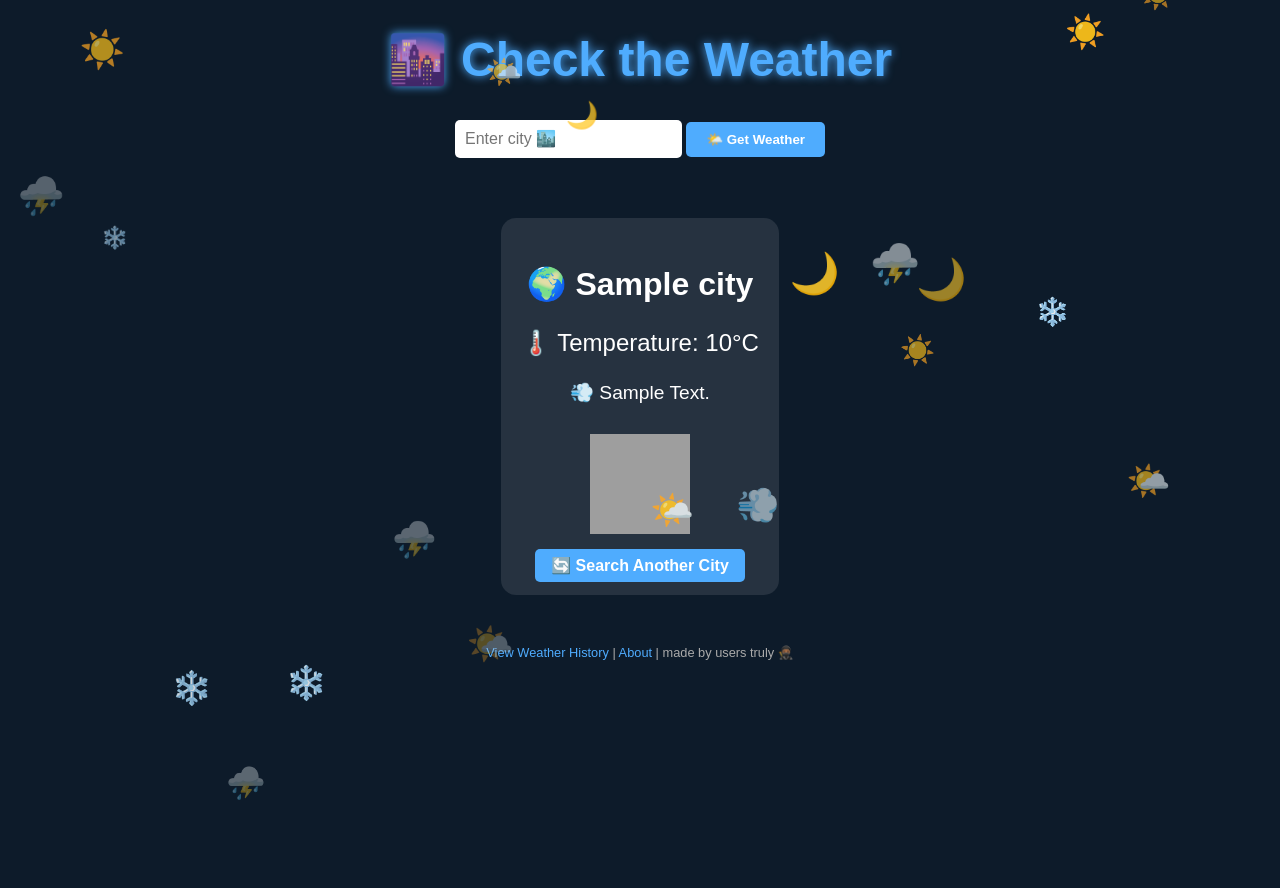
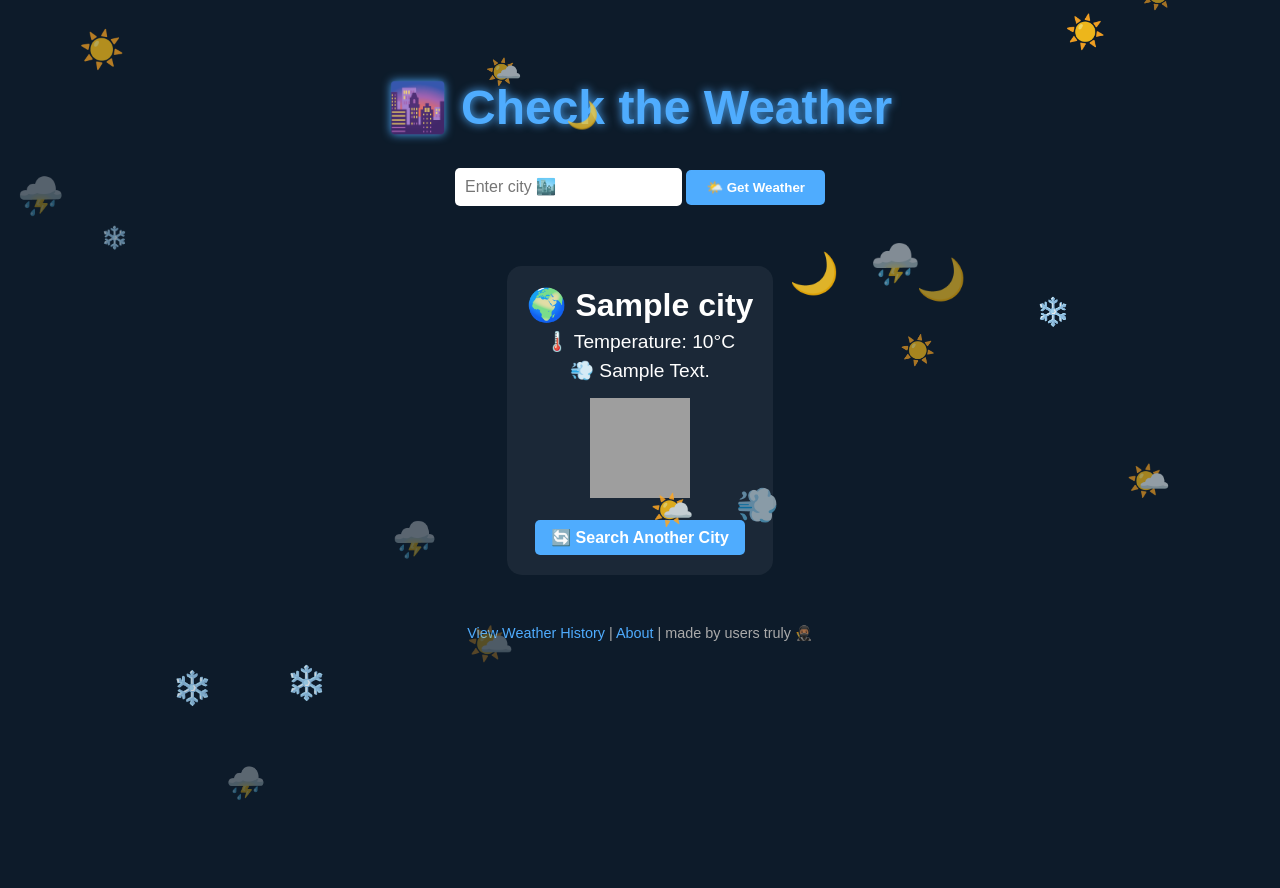
Before and after one commit to BefyG/Appweather, a Django app: template app/templates/weather/weather.html in a window 1280 px wide. Before the commit the page ends 800 px from the top, so only its background shows below. Run offline with Django 5.2, Linux system fonts and the light colour scheme; the template is opened without the code that fills it: most values are stand-ins (such as "Sample title", 1, 10 or a date in 2020); grey boxes are pictures that could not be loaded.

```diff
--- /dev/null
+++ b/app/static/weather/style.css
@@ -0,0 +1,232 @@
+/* Shared dark theme for the weather app templates */
+:root {
+    --accent: #4facfe;
+    --accent-2: #00f2fe;
+    --bg: #0d1b2a;
+    --muted: #aaa;
+}
+
+html,
+body {
+    height: 100%;
+}
+
+.app-body {
+    background-color: var(--bg);
+    color: white;
+    font-family: Arial, sans-serif;
+    text-align: center;
+    overflow: auto;
+    min-height: 100vh;
+    padding: 40px 20px;
+}
+
+.floaters {
+    position: absolute;
+    top: 0;
+    left: 0;
+    width: 100%;
+    height: 100%;
+    pointer-events: none;
+    z-index: 0
+}
+
+.floaters span {
+    position: absolute;
+    will-change: transform, left, top;
+}
+
+.title {
+    font-size: 3em;
+    color: var(--accent);
+    text-shadow: 0 0 10px var(--accent);
+    transition: transform 0.3s;
+    z-index: 1
+}
+
+.title:hover {
+    transform: scale(1.05)
+}
+
+.search-form {
+    margin: 30px 0;
+    z-index: 1
+}
+
+.city-input {
+    padding: 10px;
+    font-size: 1em;
+    border-radius: 5px;
+    border: none;
+    transition: transform 0.2s;
+}
+
+.city-input:focus,
+.city-input:hover {
+    transform: scale(1.03);
+    outline: none
+}
+
+.btn {
+    padding: 10px 20px;
+    border-radius: 5px;
+    border: none;
+    background-color: var(--accent);
+    color: white;
+    font-weight: bold;
+    cursor: pointer;
+    transition: transform 0.2s, background-color 0.2s;
+}
+
+.btn:hover {
+    transform: scale(1.05);
+    background-color: var(--accent-2)
+}
+
+.card {
+    margin-top: 30px;
+    padding: 20px;
+    border-radius: 15px;
+    display: inline-block;
+    background-color: rgba(255, 255, 255, 0.06);
+    transition: all 0.3s;
+    z-index: 1
+}
+
+.card:hover {
+    transform: translateY(-5px) scale(1.03)
+}
+
+.card h2 {
+    font-size: 2em;
+    margin: 0
+}
+
+.card p {
+    font-size: 1.2em;
+    margin: 6px 0
+}
+
+.weather-icon {
+    width: 100px;
+    height: 100px;
+    margin-top: 10px;
+    transition: transform .5s
+}
+
+.weather-icon:hover {
+    transform: rotate(15deg) scale(1.08)
+}
+
+.error {
+    color: #ff4c4c;
+    font-weight: bold;
+    font-size: 1.1em
+}
+
+.btn-link {
+    display: inline-block;
+    padding: 8px 16px;
+    border-radius: 5px;
+    background-color: var(--accent);
+    color: white;
+    text-decoration: none;
+    font-weight: bold
+}
+
+.btn-link:hover {
+    background-color: var(--accent-2)
+}
+
+.footer {
+    margin-top: 50px;
+    font-size: 0.9em;
+    color: var(--muted);
+    z-index: 1
+}
+
+.nav-link {
+    color: var(--accent);
+    text-decoration: none
+}
+
+.nav-link:hover {
+    text-decoration: underline
+}
+
+.nav-back {
+    display: inline-block;
+    margin-bottom: 20px
+}
+
+.records-wrapper {
+    max-width: 900px;
+    margin: 0 auto;
+    text-align: left;
+    z-index: 1
+}
+
+.record-item {
+    margin: 20px 0;
+    padding: 20px;
+    border-radius: 15px;
+    background-color: rgba(255, 255, 255, 0.03);
+    transition: all .3s
+}
+
+.record-item:hover {
+    transform: translateY(-5px)
+}
+
+.record-item h3 {
+    font-size: 1.1rem;
+    margin: 0
+}
+
+.record-item p {
+    font-size: 1rem;
+    margin: 6px 0
+}
+
+.emoji {
+    font-size: 1.2rem
+}
+
+.no-records {
+    font-size: 1.2rem;
+    color: var(--muted)
+}
+
+.info-card {
+    max-width: 800px;
+    margin: 0 auto;
+    padding: 20px
+}
+
+.accent {
+    font-size: 1.6rem;
+    color: var(--accent);
+    margin-top: 10px
+}
+
+.features-list {
+    list-style: disc;
+    text-align: left;
+    font-size: 1.05rem;
+    line-height: 1.6;
+}
+
+/* Small screens */
+@media (max-width:600px) {
+    .title {
+        font-size: 2rem
+    }
+
+    .card {
+        width: 90%
+    }
+
+    .city-input {
+        width: 60%
+    }
+}
--- a/app/templates/weather/weather.html
+++ b/app/templates/weather/weather.html
@@ -1,67 +1,48 @@
+<!DOCTYPE html>
 {% load static %}
-<!DOCTYPE html>
-<html>
+<html lang="en">
 
 <head>
     <meta charset="UTF-8">
+    <meta name="viewport" content="width=device-width, initial-scale=1">
     <title>🌤️ Weather App 🌦️</title>
+    <link rel="stylesheet" href="{% static 'weather/style.css' %}">
 </head>
 
-<body
-    style="background-color:#0d1b2a; color:white; font-family:Arial, sans-serif; text-align:center; overflow:auto; min-height:100vh;">
+<body class="app-body">
 
 
-    <div id="floaters" style="position:absolute; top:0; left:0; width:100%; height:100%; pointer-events:none;"></div>
+    <div id="floaters" class="floaters"></div>
 
 
-    <h1 style="font-size:3em; color:#4facfe; text-shadow:0 0 10px #4facfe; transition: transform 0.3s;"
-        onmouseover="this.style.transform='scale(1.1)';" onmouseout="this.style.transform='scale(1)';">
-        🌆 Check the Weather
-    </h1>
+    <h1 class="title">🌆 Check the Weather</h1>
 
 
-    <form method="post" style="margin:30px 0;">
+    <form method="post" class="search-form">
         {% csrf_token %}
-        <input type="text" name="city" placeholder="Enter city 🏙️"
-            style="padding:10px; font-size:1em; border-radius:5px; border:none; transition: transform 0.2s;"
-            onmouseover="this.style.transform='scale(1.05)';" onmouseout="this.style.transform='scale(1)';">
-        <button type="submit"
-            style="padding:10px 20px; border-radius:5px; border:none; background-color:#4facfe; color:white; font-weight:bold; cursor:pointer; transition: transform 0.2s;"
-            onmouseover="this.style.transform='scale(1.1)'; this.style.backgroundColor='#00f2fe';"
-            onmouseout="this.style.transform='scale(1)'; this.style.backgroundColor='#4facfe';">
-            🌤️ Get Weather
-        </button>
+        <input type="text" name="city" placeholder="Enter city 🏙️" class="city-input">
+        <button type="submit" class="btn">🌤️ Get Weather</button>
     </form>
 
 
     {% if weather %}
-    <div style="margin-top:30px; padding:20px; border-radius:15px; display:inline-block; background-color:rgba(255,255,255,0.1); transition: all 0.3s;"
-        onmouseover="this.style.transform='translateY(-5px) scale(1.03)';"
-        onmouseout="this.style.transform='translateY(0) scale(1)';">
+    <div class="card">
         {% if weather.error %}
-        <p style="color:#ff4c4c; font-weight:bold; font-size:1.2em;">⚠️ {{ weather.error }}</p>
+        <p class="error">⚠️ {{ weather.error }}</p>
         {% else %}
-        <h2 style="font-size:2em;">🌍 {{ weather.city }}</h2>
-        <p style="font-size:1.5em;">🌡️ Temperature: {{ weather.temperature }}°C</p>
-        <p style="font-size:1.2em;">💨 {{ weather.description | title }}</p>
-        <img src="http://openweathermap.org/img/wn/{{ weather.icon }}@2x.png" alt="Weather icon"
-            style="width:100px; height:100px; margin-top:10px; transition: transform 0.5s;"
-            onmouseover="this.style.transform='rotate(15deg) scale(1.1)';"
-            onmouseout="this.style.transform='rotate(0deg) scale(1)';">
+        <h2>🌍 {{ weather.city }}</h2>
+        <p>🌡️ Temperature: {{ weather.temperature }}°C</p>
+        <p>💨 {{ weather.description | title }}</p>
+        <img src="http://openweathermap.org/img/wn/{{ weather.icon }}@2x.png" alt="Weather icon" class="weather-icon">
         {% endif %}
         <br><br>
-        <a href="{% url 'weather' %}"
-            style="padding:8px 16px; border-radius:5px; border:none; background-color:#4facfe; color:white; font-weight:bold; text-decoration:none; transition: transform 0.2s;"
-            onmouseover="this.style.transform='scale(1.05)'; this.style.backgroundColor='#00f2fe';"
-            onmouseout="this.style.transform='scale(1)'; this.style.backgroundColor='#4facfe';">
-            🔄 Search Another City
-        </a>
+        <a href="{% url 'weather' %}" class="btn-link">🔄 Search Another City</a>
     </div>
     {% endif %}
 
-    <footer style="margin-top:50px; font-size:0.8em; color:#aaa;">
-        <a href="{% url 'weather_history' %}" style="color:#4facfe; text-decoration:none;">View Weather History</a> |
-        <a href="{% url 'about' %}" style="color:#4facfe; text-decoration:none;">About</a> |
+    <footer class="footer">
+        <a href="{% url 'weather_history' %}" class="nav-link">View Weather History</a> |
+        <a href="{% url 'about' %}" class="nav-link">About</a> |
         made by users truly 🥷🏾
     </footer>
 
```
Also changed, not shown: app/templates/weather/about.html (+20 -28 lines), app/templates/weather/history.html (+17 -25 lines), db.sqlite3 (deleted), 1 other file.
